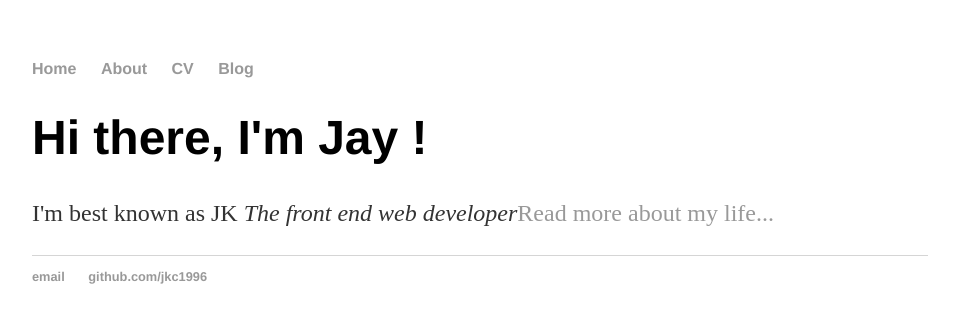
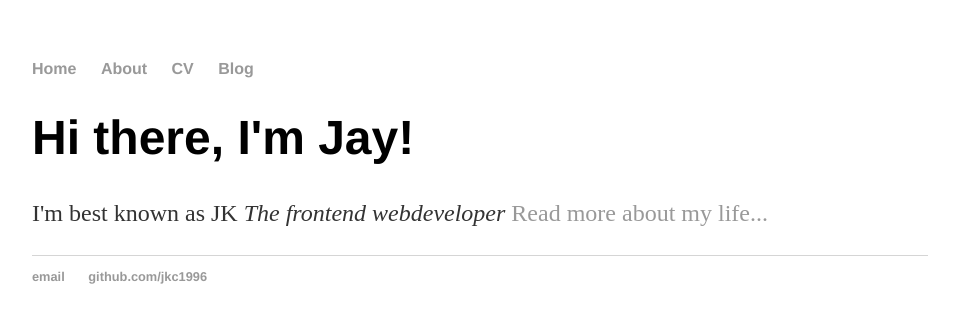
Before and after one commit to jkc1996/jkc1996.github.io, a Jekyll site: the page built from index.html, in a window 1280 px wide. Shown: the top 323 px of the page, without its empty margins (160-1119 px from the left). Built offline with Jekyll 4.4.1, drawn with Linux system fonts in a browser that asks for light colours.

Commit message:
Update index.html

```diff
--- a/index.html
+++ b/index.html
@@ -1,30 +1,8 @@
-<!DOCTYPE html>
-<html>
-	<head>
-		<title>Jaykumar Chaudhary</title>
-		<!-- link to main stylesheet -->
-		<link rel="stylesheet" type="text/css" href="/css/main.css">
-	</head>
-	<body>
-		<nav>
-    		<ul>
-        		<li><a href="/">Home</a></li>
-	        	<li><a href="/about">About</a></li>
-        		<li><a href="/cv">CV</a></li>
-        		<li><a href="/blog">Blog</a></li>
-    		</ul>
-		</nav>
-		<div class="container">
-    		<div class="blurb">
-        		<h1>Hi there, I'm Jay !</h1>
-				<p>I'm best known as JK <em>The front end web developer</em><a href="/about">Read more about my life...</a></p>
-    		</div><!-- /.blurb -->
-		</div><!-- /.container -->
-		<footer>
-    		<ul>
-        		<li><a href="mailto:jaykumarchaudhary.nmims@gmail.com">email</a></li>
-        		<li><a href="https://github.com/jkc1996">github.com/jkc1996</a></li>
-			</ul>
-		</footer>
-	</body>
-</html>
+---
+layout: default
+title: Jaykumar Chaudhary, Frontend Webdeveloper
+---
+<div class="blurb">
+	<h1>Hi there, I'm Jay!</h1>
+	<p>I'm best known as JK <em>The frontend webdeveloper </em><a href="/about">Read more about my life...</a></p>
+</div><!-- /.blurb -->
```
